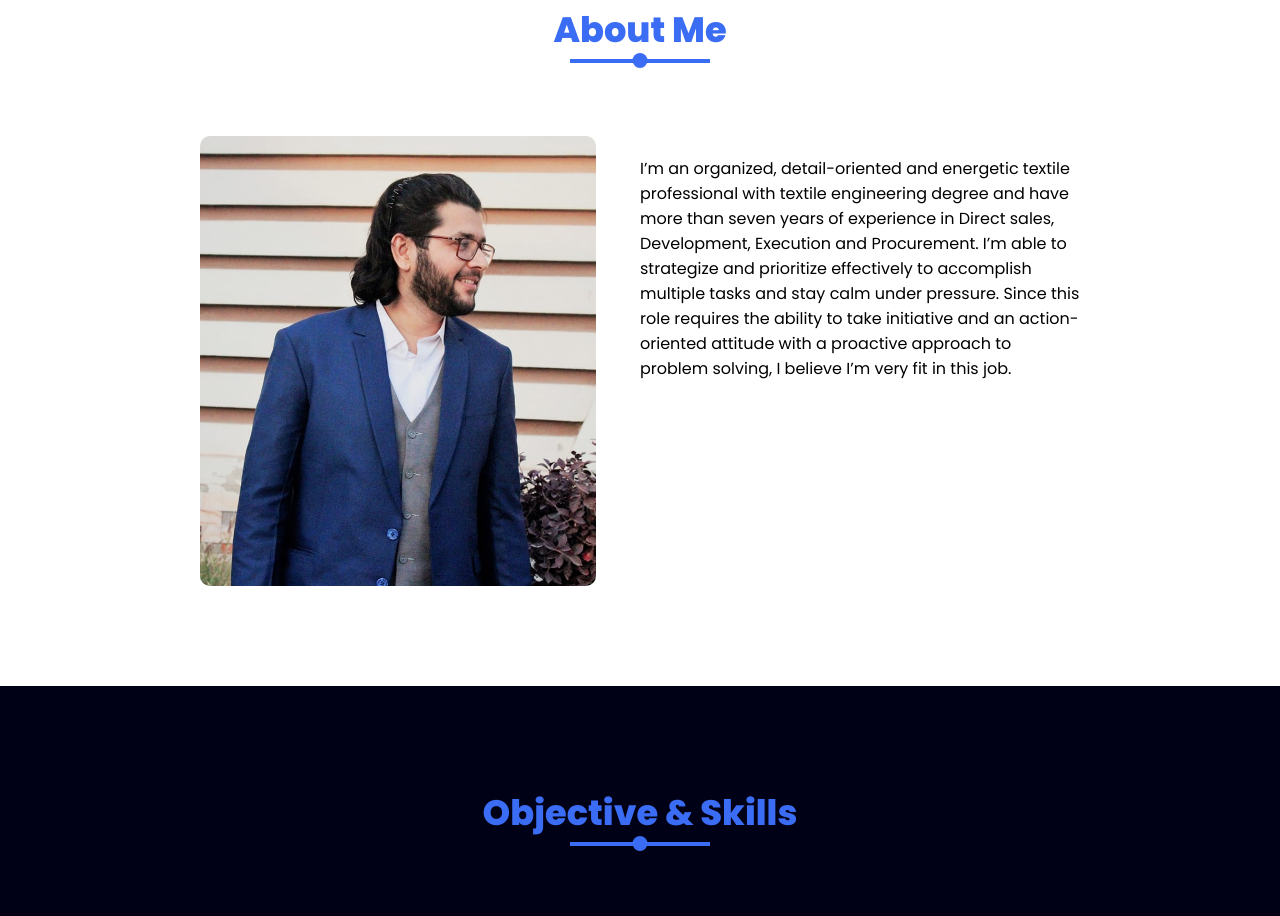
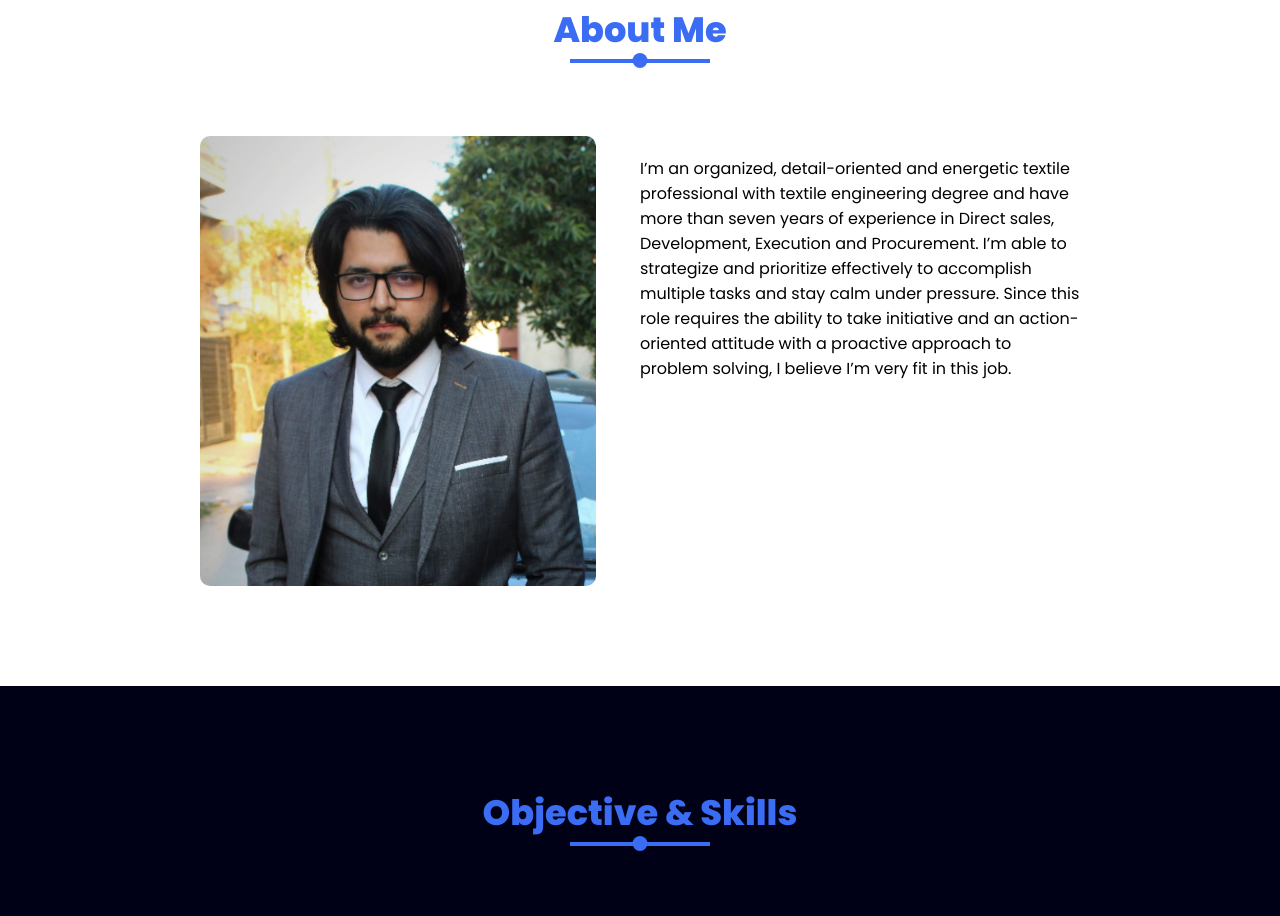
Before and after one commit to ZubairShan/resume, a plain HTML site: page index.html in a window 1280 px wide. Shown: the part 897-1813 px from the top of the page. Drawn offline with Linux system fonts and the light colour scheme.

Commit message:
Upaded Profile Picture

```diff
--- a/index.html
+++ b/index.html
@@ -49,7 +49,7 @@
       <div class="content">
         <div class="column col-left reveal">
           <div class="img-card">
-            <img src="img1.1.jpg" alt="">
+            <img src="zub-pic-2.jpg" alt="">
           </div>
         </div>
         <div class="column col-right reveal">
```
Also changed, not shown: zub-pic-2.jpg (added), zub-pic.jpg (added).
